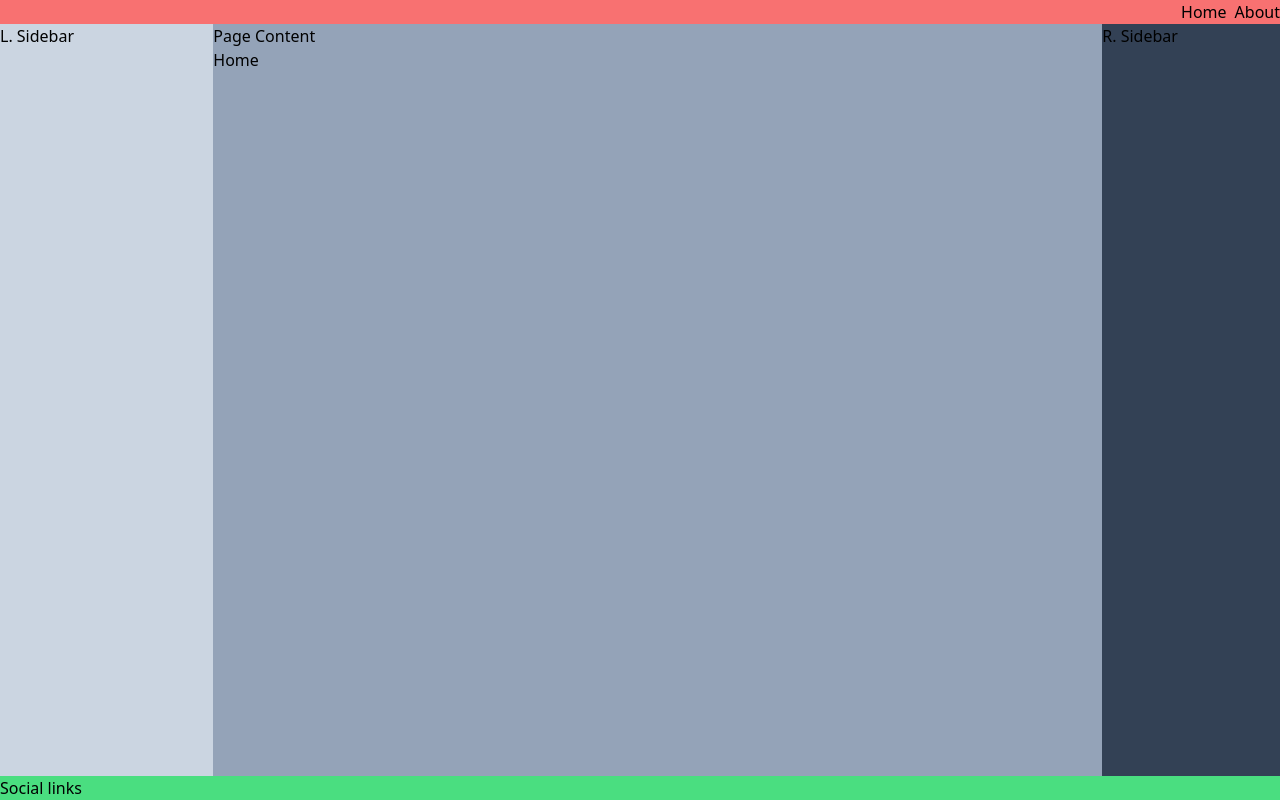
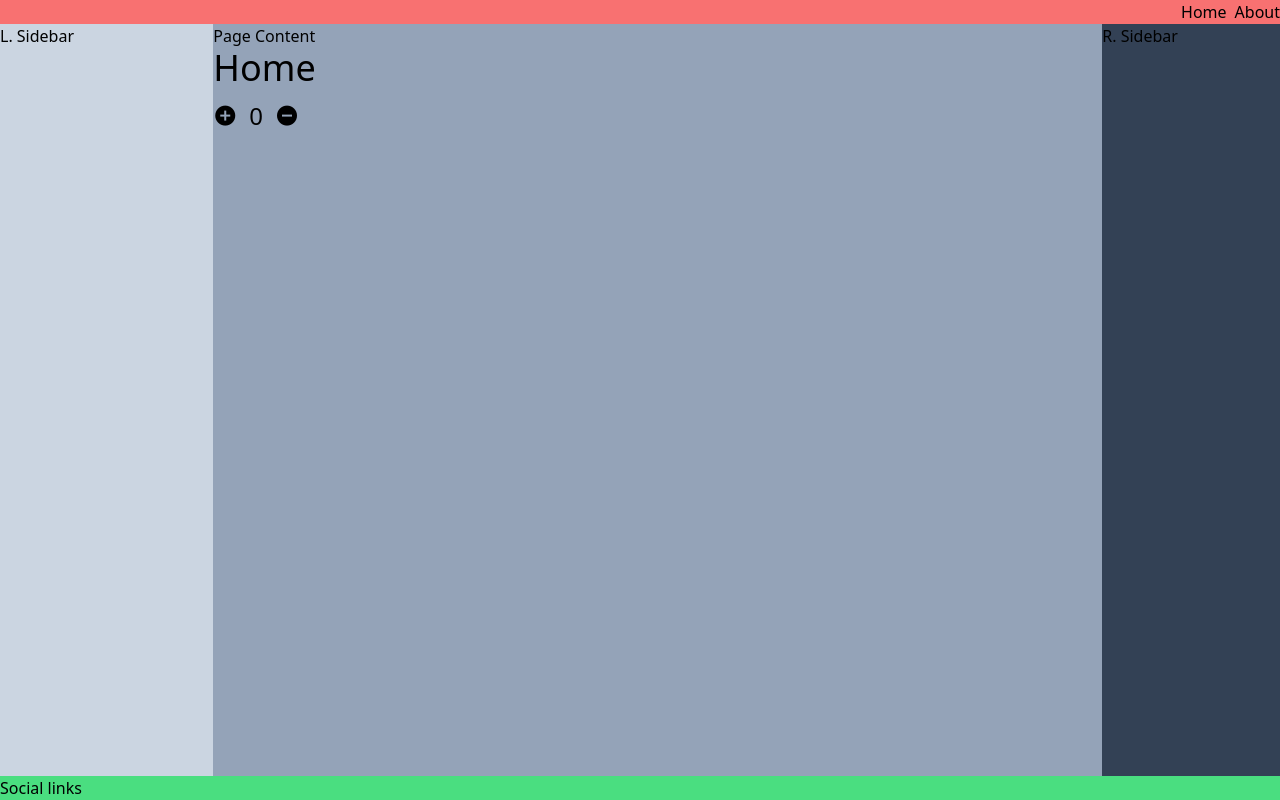
Before and after one commit to anykate/vue3-tw-app-template, a Vue app: page / in a window 1280 px wide. Built offline with nearby package versions, Linux system fonts and the light colour scheme.

Commit message:
Adding vue-toastification pinia remixicon npm packages

```diff
--- a/package.json
+++ b/package.json
@@ -10,8 +10,11 @@
   },
   "dependencies": {
     "axios": "^1.5.1",
+    "pinia": "^2.1.6",
+    "remixicon": "^3.5.0",
     "vue": "^3.3.4",
-    "vue-router": "^4.2.5"
+    "vue-router": "^4.2.5",
+    "vue-toastification": "^2.0.0-rc.5"
   },
   "devDependencies": {
     "@vitejs/plugin-vue": "^4.4.0",
--- a/src/main.js
+++ b/src/main.js
@@ -1,6 +1,19 @@
 import App from '@/App.vue'
+import router from '@/router'
+
 import '@/assets/css/style.css'
+import 'remixicon/fonts/remixicon.css'
+import 'vue-toastification/dist/index.css'
+
+import { createPinia } from 'pinia'
 import { createApp } from 'vue'
-import router from './router'
+import Toast, { POSITION } from 'vue-toastification'
 
-createApp(App).use(router).mount('#app')
+createApp(App)
+    .use(router)
+    .use(Toast, {
+        // Setting the global default position
+        position: POSITION.BOTTOM_RIGHT,
+    })
+    .use(createPinia())
+    .mount('#app')
--- /dev/null
+++ b/src/stores/counter.js
@@ -0,0 +1,32 @@
+import { defineStore } from 'pinia'
+import { useToast } from 'vue-toastification'
+
+export const useCounterStore = defineStore('counter', {
+    state: () => ({ count: 0 }),
+
+    getters: {
+        doubleCount: (state) => state.count * 2,
+    },
+
+    actions: {
+        increment() {
+            let toast = useToast()
+
+            this.count++
+
+            toast.info('Counter incremented!', {
+                timeout: 1000,
+            })
+        },
+
+        decrement() {
+            let toast = useToast()
+
+            this.count--
+
+            toast.info('Counter decremented!', {
+                timeout: 1000,
+            })
+        },
+    },
+})
--- a/src/views/AboutView.vue
+++ b/src/views/AboutView.vue
@@ -1,5 +1,5 @@
 <template>
     <div>
-        <h1>About</h1>
+        <h1 class="text-4xl">About</h1>
     </div>
 </template>
--- a/src/views/HomeView.vue
+++ b/src/views/HomeView.vue
@@ -1,5 +1,22 @@
+<script setup>
+import { useCounterStore } from '@/stores/counter'
+
+const store = useCounterStore()
+</script>
+
 <template>
-    <div>
-        <h1>Home</h1>
+    <h1 class="text-4xl mb-3">Home</h1>
+    <div class="flex items-center text-2xl">
+        <i
+            @click="store.increment"
+            class="ri-add-circle-fill cursor-pointer mr-3"
+        ></i>
+
+        {{ store.count }}
+
+        <i
+            @click="store.decrement"
+            class="ri-indeterminate-circle-fill cursor-pointer ml-3"
+        ></i>
     </div>
 </template>
```
